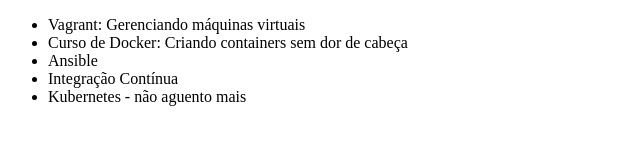
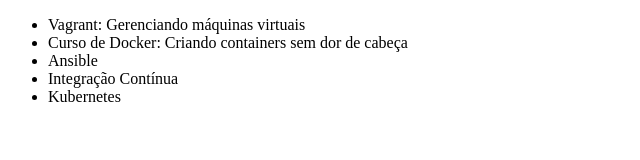
Before and after one commit to dsojunior/git-course, a plain HTML site: page index.html in a window 1280 px wide. Shown: the whole page, without its empty margins (0-640 px from the left). Drawn offline with Linux system fonts and the light colour scheme.

Commit message:
Revert "Alterando o código"
This reverts commit b3018958b0909872408a1b7ec392eae0ab8152bb.

```diff
--- a/index.html
+++ b/index.html
@@ -10,7 +10,7 @@
         <li>Curso de Docker: Criando containers sem dor de cabeça</li>
         <li>Ansible</li>
         <li>Integração Contínua</li>
-        <li>Kubernetes - não aguento mais</li>
+        <li>Kubernetes</li>
     </ul>
 </body>
 </html>
```
